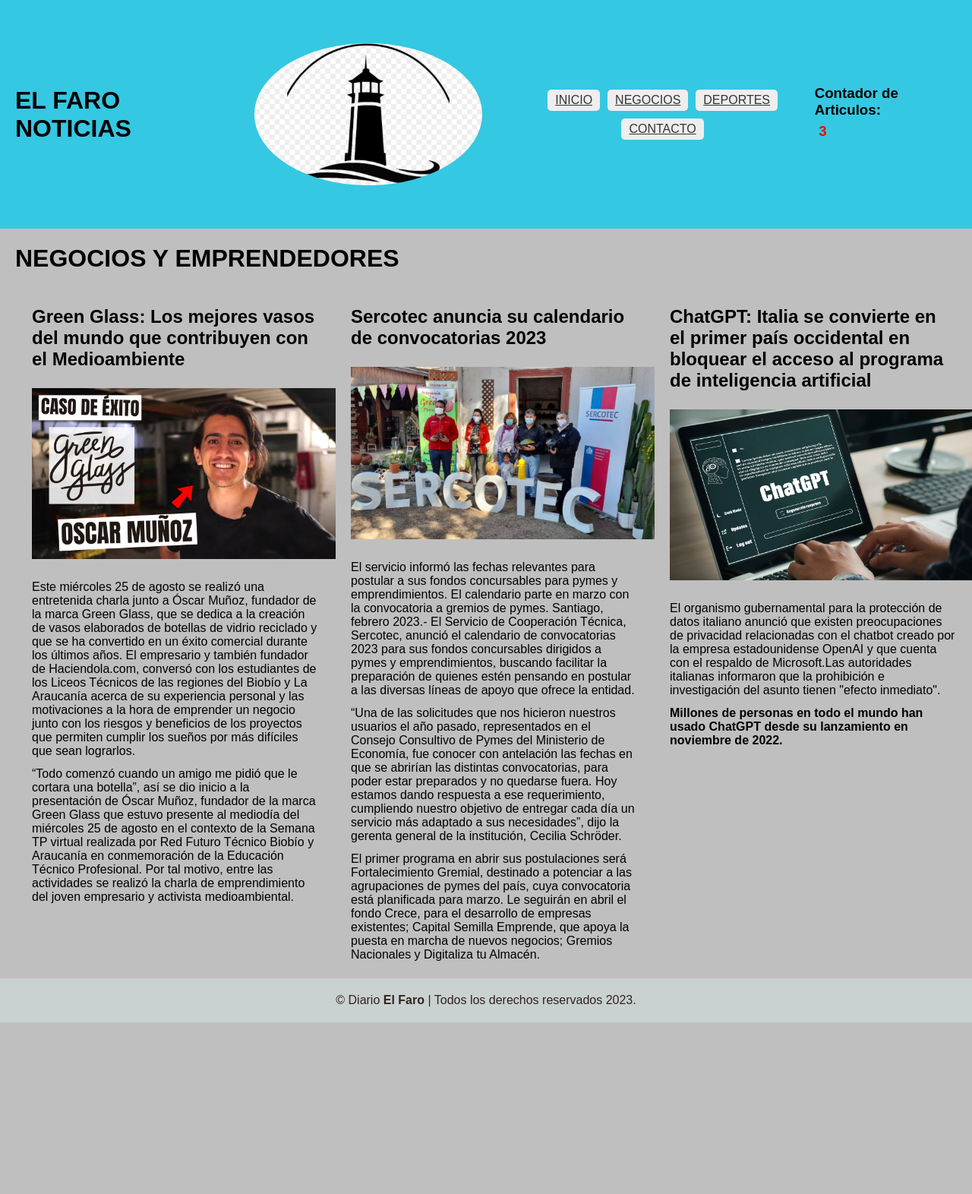
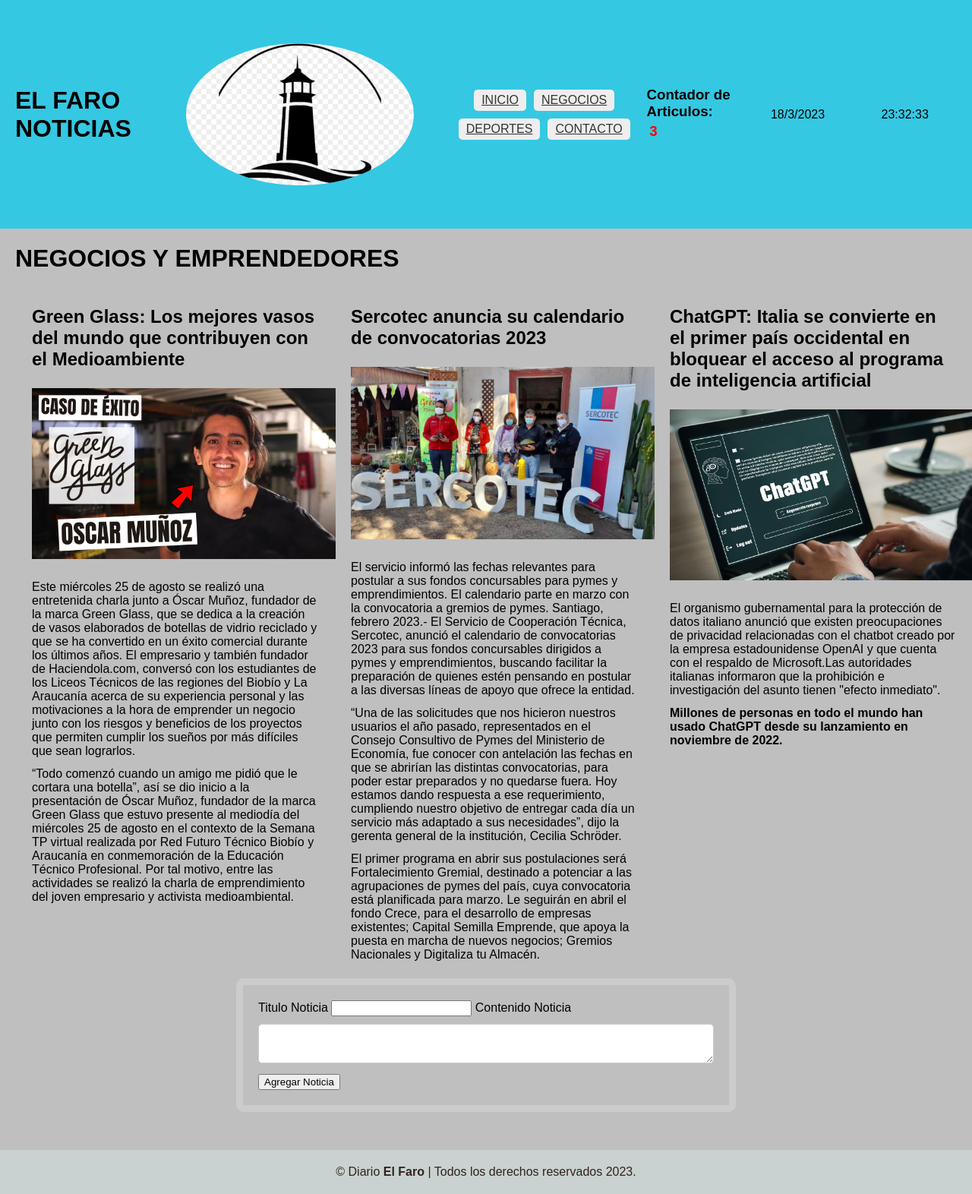
Before and after one commit to angelcorral2021/El-Faro, a plain HTML site: page negocios.html in a window 1280 px wide. Shown: the whole page at 76% size. Before the commit the page ends 1346 px from the top, so only its background shows below. Drawn offline with Linux system fonts and the light colour scheme.

Commit message:
Requerimientos en todas las paginas

```diff
--- a/contador.js
+++ b/contador.js
@@ -1,7 +1,5 @@
 
-/*let cantidadNoticias = document.querySelectorAll('.noticia').length;
-const miElemento = document.getElementById('contador');
-miElemento.innerHTML = cantidadNoticias;*/
+
 
 
 
--- a/negocios.html
+++ b/negocios.html
@@ -25,14 +25,17 @@
                     <li><a href="contacto.html">CONTACTO</a></li>
                 </ul>
             </nav>
-            <h3>Contador de Articulos:<p id="contador" class="numeroArticulos"></p></h3>
+            <h3>Contador de Articulos:<p id="contador" class="numeroArticulos"></p>
+            </h3>
+            <p id="fecha"></p>
+            <p id="hora"></p>
         </div>
     </header>
 
     <h1 class="titulo">NEGOCIOS Y EMPRENDEDORES</h1>
 
 
-    <section class="container">
+    <section class="container" id="container">
         <div class="noticia">
             <h2>Green Glass: Los mejores vasos del mundo que contribuyen con el Medioambiente</h2>
             <img src="./images/greenglass.jpg" width="400px">
@@ -101,6 +104,14 @@
 
     </section>
 
+    <form id="formulario-articulo">
+        <label class="tituloAgregarNoticias">Titulo Noticia </label>
+        <input class="text" id="titulo" name="titulo">
+        <label class="contenido">Contenido Noticia</label>
+        <textarea id="contenido" class="contenidoNoticia"></textarea>
+        <button type="submit" class="Botonpublicar">Agregar Noticia</button>
+      </form>
+
     <footer class="footer">
         <div class="footer-container">
             <p>
@@ -108,7 +119,9 @@
             </p>
         </div>
     </footer>
+    <script src="noticias.js"></script>
     <script src="contador.js"></script>
+    <script src="fecha-hora.js"></script>
 </body>
 
 </html>
```
Also changed, not shown: deportes.html (+3 -3 lines), index.html (+15 -2 lines).
